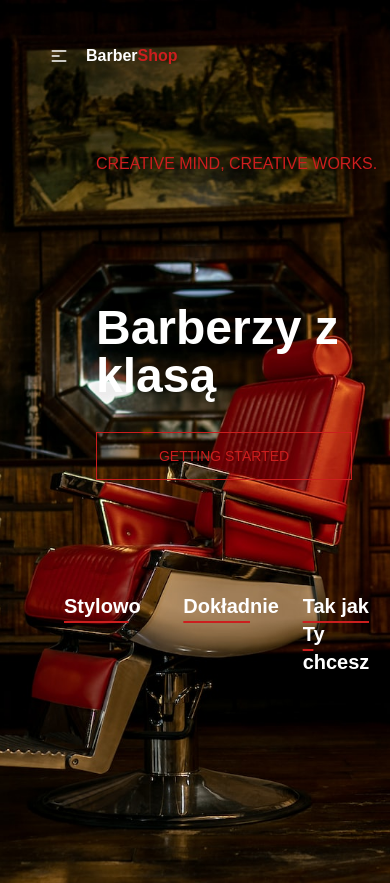
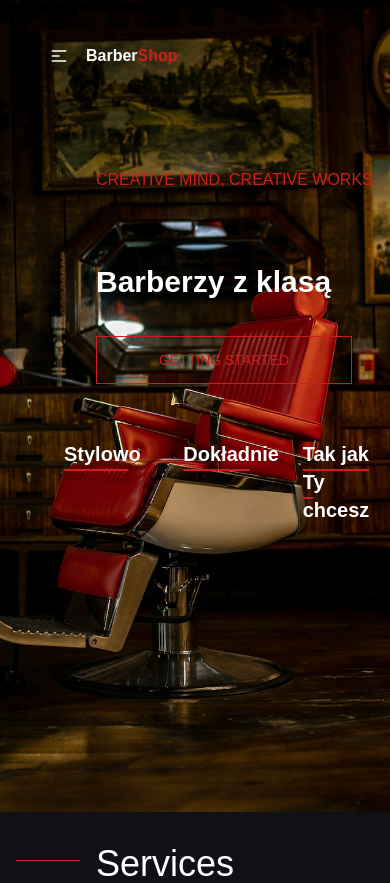
Before and after one commit to SamSepi0l-H3ll0-Fi3ND/BarberShop---Engineering-level, a React (Create React App) app: page / in a window 390 px wide. Shown: the top 883 px of the page. Built offline with nearby package versions, Linux system fonts and the light colour scheme.

Commit message:
Responsive rewiews and changes in Hero page

```diff
--- a/src/Components/HeroContent.js
+++ b/src/Components/HeroContent.js
@@ -2,15 +2,16 @@ import ButtonGS from "./ButtonGS";
 const HeroContent = () => {
   return (
     <div className="">
-      <div class="grid grid-rows-3 grid-flow-col sm:justify-items-center lg:justify-items-start ml-24 xl:ml-44">
+      <div class="grid grid-rows-3 grid-flow-col mt-4 sm:justify-items-center lg:justify-items-start ml-24 xl:ml-44">
         <div class="py-6 text-main-red uppercase font-medium sm: my-4">
           Creative mind, Creative works.
         </div>
-            <div class="text-5xl text-white font-bold py-8">Barberzy z klasą</div>
+        <div class="text-3xl md:text-5xl text-white font-bold py-8">
+          Barberzy z klasą
+        </div>
         <div>
           <ButtonGS></ButtonGS>
         </div>
-
       </div>
     </div>
   );
--- a/src/Components/HeroSummit.js
+++ b/src/Components/HeroSummit.js
@@ -1,6 +1,6 @@
 const HeroSummit = () => {
   return (
-    <div class="grid grid-cols-3 gap-8  h-3/6 ml-16 text-white  md:content-center">
+    <div class="grid grid-cols-3 gap-8 h-3/6 ml-16 text-white md:content-center">
       <div class="card sm:">
         <h2 class="card-title">
           <span>
@@ -11,7 +11,7 @@ const HeroSummit = () => {
             o
           </span>
         </h2>
-        <p className="w-full   lg:w-2/4 invisible sm:visible">
+        <p className="w-full lg:w-2/4 invisible sm:visible">
           If a dog chews shoes whose shoes does he choose? If a dog chews shoes
           whose shoes does he choose?
         </p>
--- a/src/Pages/Rewiews.js
+++ b/src/Pages/Rewiews.js
@@ -10,7 +10,7 @@ const Rewiews = () => {
           some opinions about us
         </p>
         <div className="grid grid-cols-1 place-items-center lg:grid-cols-3 pt-14">
-          <div class="card w-64 sm:w-96 bg-main-dark shadow-xl rounded-none border-solid border-2 border-main-red grid justify-items-center mb-24">
+          <div class="card w-64 mb-24 md:w-72 xl:w-80 bg-main-dark shadow-xl rounded-none border-solid border-2 border-main-red grid justify-items-center 2xl:w-96 ">
             <div class="card-body items-center text-center">
               <h2 class="card-title text-9xl text-main-red ">”</h2>
               <p className="text-white text-center pb-4">
@@ -63,7 +63,7 @@ const Rewiews = () => {
               <p className="text-center font-bold text-white">Designation</p>
             </div>
           </div>
-          <div class="card w-64 sm:w-96 bg-main-dark shadow-xl rounded-none border-solid border-2 border-main-red grid justify-items-center mb-24">
+          <div class="card w-64 mb-24 md:w-72 xl:w-80 bg-main-dark shadow-xl rounded-none border-solid border-2 border-main-red grid justify-items-center 2xl:w-96 ">
             <div class="card-body items-center text-center">
               <h2 class="card-title text-9xl text-main-red ">”</h2>
               <p className="text-white text-center pb-4">
@@ -116,7 +116,7 @@ const Rewiews = () => {
               <p className="text-center font-bold text-white">Designation</p>
             </div>
           </div>
-          <div class="card w-64 sm:w-96 bg-main-dark shadow-xl rounded-none border-solid border-2 border-main-red grid justify-items-center ">
+          <div class="card w-64 mb-24 md:w-72 xl:w-80 bg-main-dark shadow-xl rounded-none border-solid border-2 border-main-red grid justify-items-center 2xl:w-96 ">
             <div class="card-body items-center text-center">
               <h2 class="card-title text-9xl text-main-red ">”</h2>
               <p className="text-white text-center pb-4">
```
Lines whose indentation alone changed are shown as unchanged.
